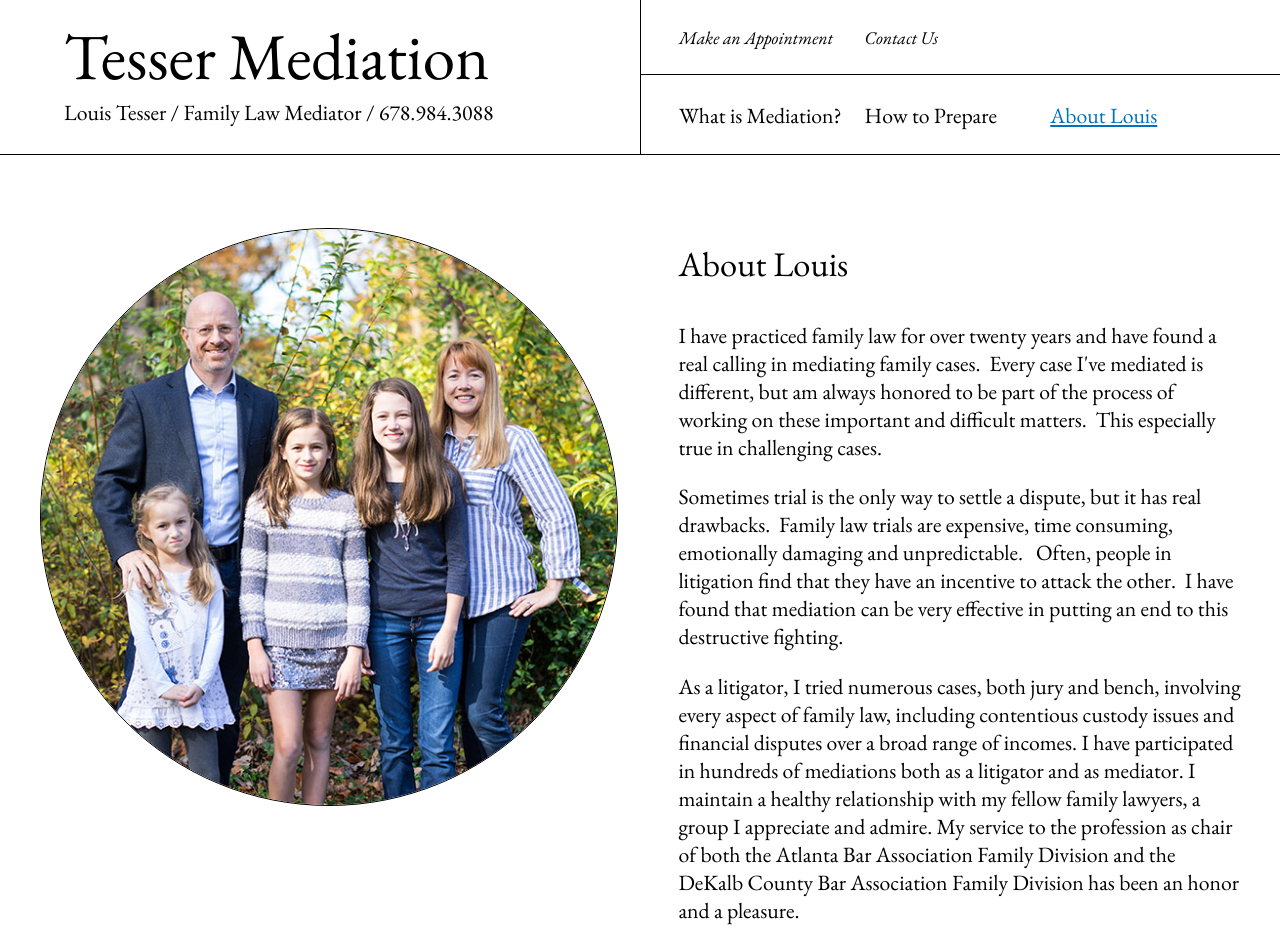
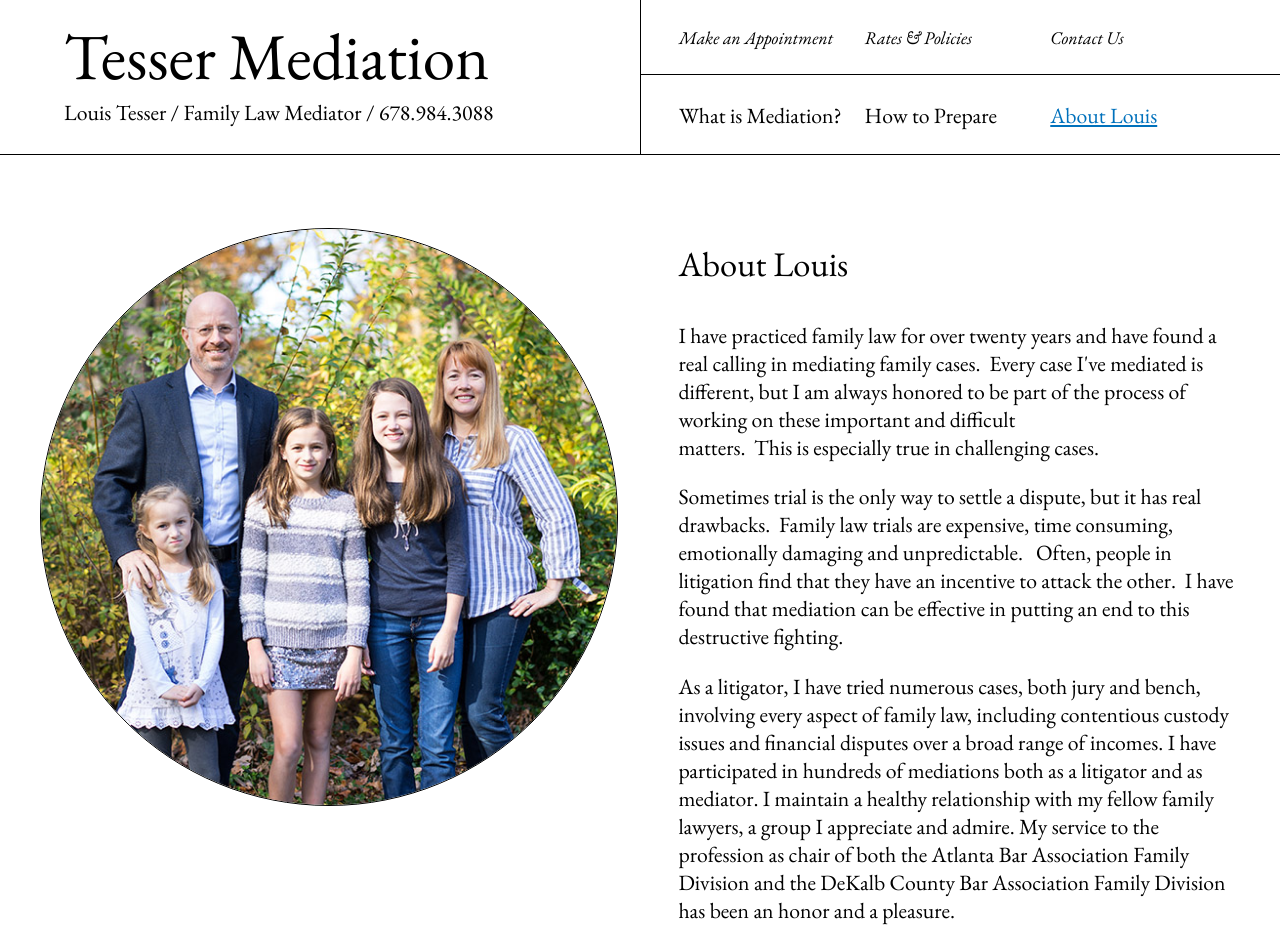
Before and after one commit to tessermediation/tessermediation.github.io, a plain HTML site: page about-louis.html in a window 1280 px wide. Shown: the top 943 px of the page. Drawn offline with nearby package versions, Linux system fonts and the light colour scheme.

Commit message:
content updates

```diff
--- a/about-louis.html
+++ b/about-louis.html
@@ -36,6 +36,7 @@
       <nav>
         <ul class="nav1 unlist">
           <li><a href="https://calendly.com/tessermediation" class="action-nav">Make an Appointment</a></li>
+          <li><a href="rates-and-policies.html" class="action-nav">Rates & Policies</a></li>
           <li><a href="contact-us.html" class="action-nav">Contact Us</a></li>
         </ul>
         <ul class="nav2 unlist">
@@ -52,12 +53,12 @@
       </div>
       <article>
         <h1>About Louis</h1>
-        <p>I have practiced family law for over twenty years and have found a real calling in mediating family cases.  Every case I've mediated is different, but am always honored to be part of the process of working on these important and difficult matters.  This especially true in challenging cases.</p>
-        <p>Sometimes trial is the only way to settle a dispute, but it has real drawbacks.  Family law trials are expensive, time consuming, emotionally damaging and unpredictable.   Often, people in litigation find that they have an incentive to attack the other.  I have found that mediation can be very effective in putting an end to this destructive fighting.</p>
-        <p>As a litigator, I tried numerous cases, both jury and bench, involving every aspect of family law, including contentious custody issues and financial disputes over a broad range of incomes. I have participated in hundreds of mediations both as a litigator and as mediator. I maintain a healthy relationship with my fellow family lawyers, a group I appreciate and admire. My service to the profession as chair of both the Atlanta Bar Association Family Division and the DeKalb County Bar Association Family Division has been an honor and a pleasure.</p>
+        <p>I have practiced family law for over twenty years and have found a real calling in mediating family cases.  Every case I've mediated is different, but I am always honored to be part of the process of working on these important and difficult matters.  This is especially true in challenging cases.</p>
+        <p>Sometimes trial is the only way to settle a dispute, but it has real drawbacks.  Family law trials are expensive, time consuming, emotionally damaging and unpredictable.   Often, people in litigation find that they have an incentive to attack the other.  I have found that mediation can be effective in putting an end to this destructive fighting.</p>
+        <p>As a litigator, I have tried numerous cases, both jury and bench, involving every aspect of family law, including contentious custody issues and financial disputes over a broad range of incomes. I have participated in hundreds of mediations both as a litigator and as mediator. I maintain a healthy relationship with my fellow family lawyers, a group I appreciate and admire. My service to the profession as chair of both the Atlanta Bar Association Family Division and the DeKalb County Bar Association Family Division has been an honor and a pleasure.</p>
         <p>I graduated Phi Beta Kappa and Magna Cum Laude with a degree in Government from Clark University, Massachusetts; I hold a Master's Degree from University of Georgia in Political Science; my Juris Doctor is from the College of William and Mary.  I have been a trial lawyer since 1996; I was an attorney at what is now Kessler and Solomiany Family Law, practicing strictly in the area of family law from 2001 until February 2017 (I was a partner in the firm from 2008).  I began seeking mediation work in earnest in 2016; by February 2018, my mediation practice became the majority of my focus and I established Tesser Mediation.</p>
         <p>Mediating is a skill that benefits from study and experience. I teach mediation, and speak about it frequently. I’m a registered member of the Georgia Commission on Dispute Resolution and certified to handle all domestic cases, including family violence situations.</p>
-        <p>I myself have divorced, and remarried, and am part of a blended family--I understand very well the issues that parents face in a custody or divorce case.  I'm a private pilot but spend most of my recreational time with my family.</p>
+        <p>I myself have divorced, and remarried, and am part of a blended family--I understand very well the issues that parents face in a custody or divorce case.</p>
       </article>
     </section>
 
```
Also changed, not shown: contact-us.html (+2 -1 lines), how-to-prepare.html (+1 -0 lines), index.html (+3 -2 lines), rates-and-policies.html (+1 -0 lines), what-is-mediation.html (+1 -0 lines).
